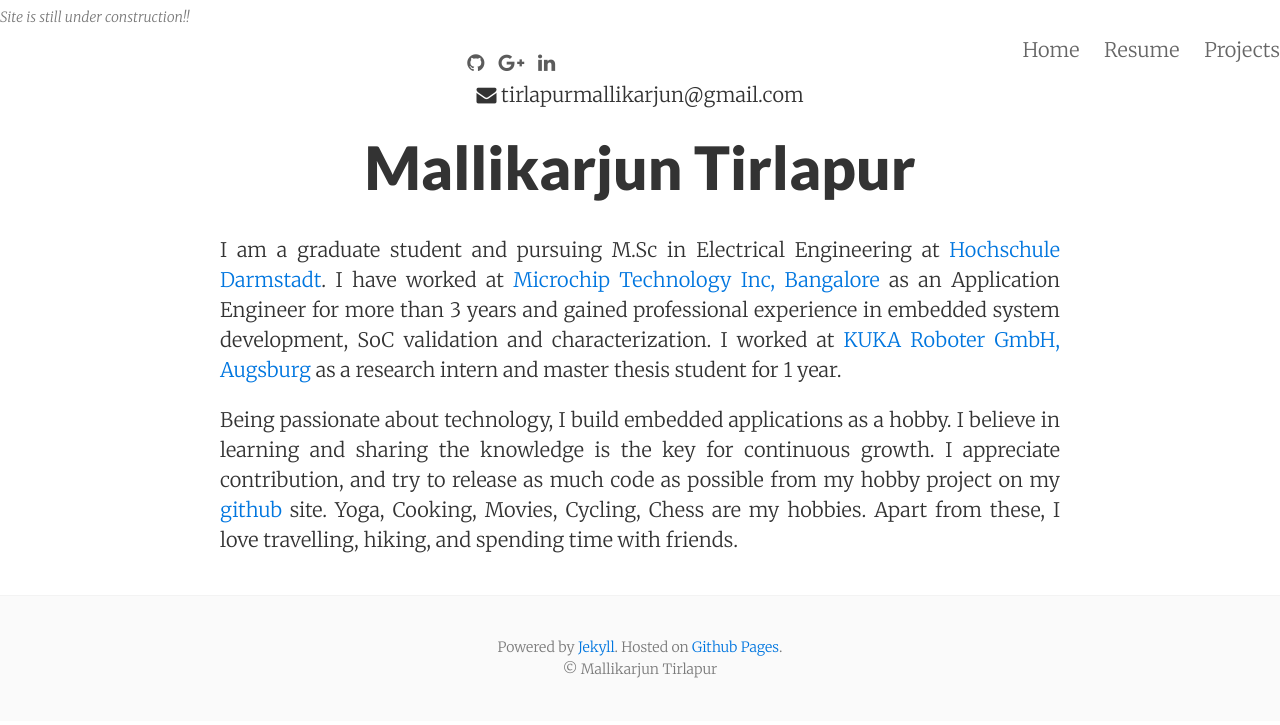
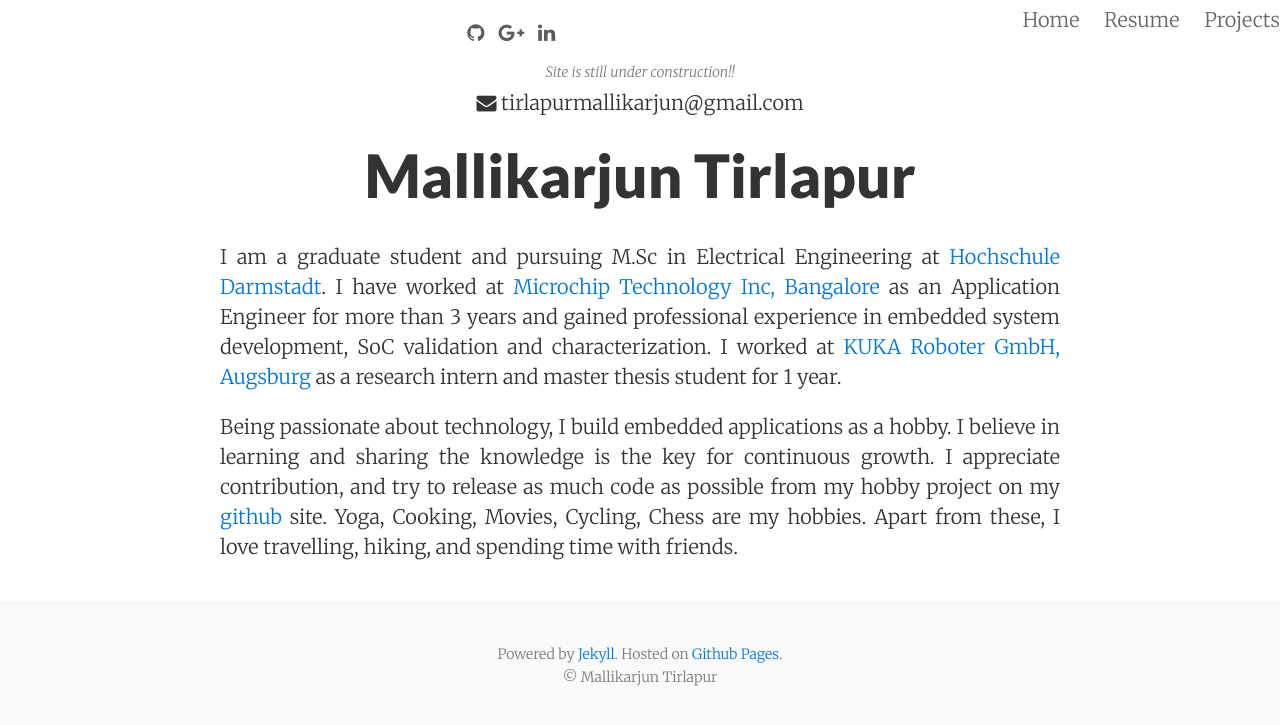
Before and after one commit to MallikarjunTirlapur/MallikarjunTirlapur.github.io, a Jekyll site: the page built from index.html, in a window 1280 px wide. Shown: the top 725 px of the page. Built offline with Jekyll 4.4.1, drawn with Linux system fonts in a browser that asks for light colours; nearby versions of some CDN libraries.

Commit message:
Update header.html

```diff
--- a/_includes/header.html
+++ b/_includes/header.html
@@ -1,5 +1,5 @@
 <header class="site-header">
-<left> <span class="post-meta small">Site is still under construction!! </span><left>
+
   <div class="wrapper">
     <nav class="site-nav">
         <a href="https://mallikarjuntirlapur.github.io/">Home </a>
@@ -13,8 +13,11 @@
       <a class="fa fa-google-plus" href="https://plus.google.com/u/0/113386734464258895937/posts"></a>
      <a class="fa fa-linkedin" href="https://de.linkedin.com/pub/mallikarjun-tirlapur/23/400/b51"></a>
 
+
+  <div class="left">
+ <left> <span class="post-meta small">Site is still under construction!! </span><left>
   </div>
-
+   </div>
   </div>
 
 <div class="clearfix">
```
